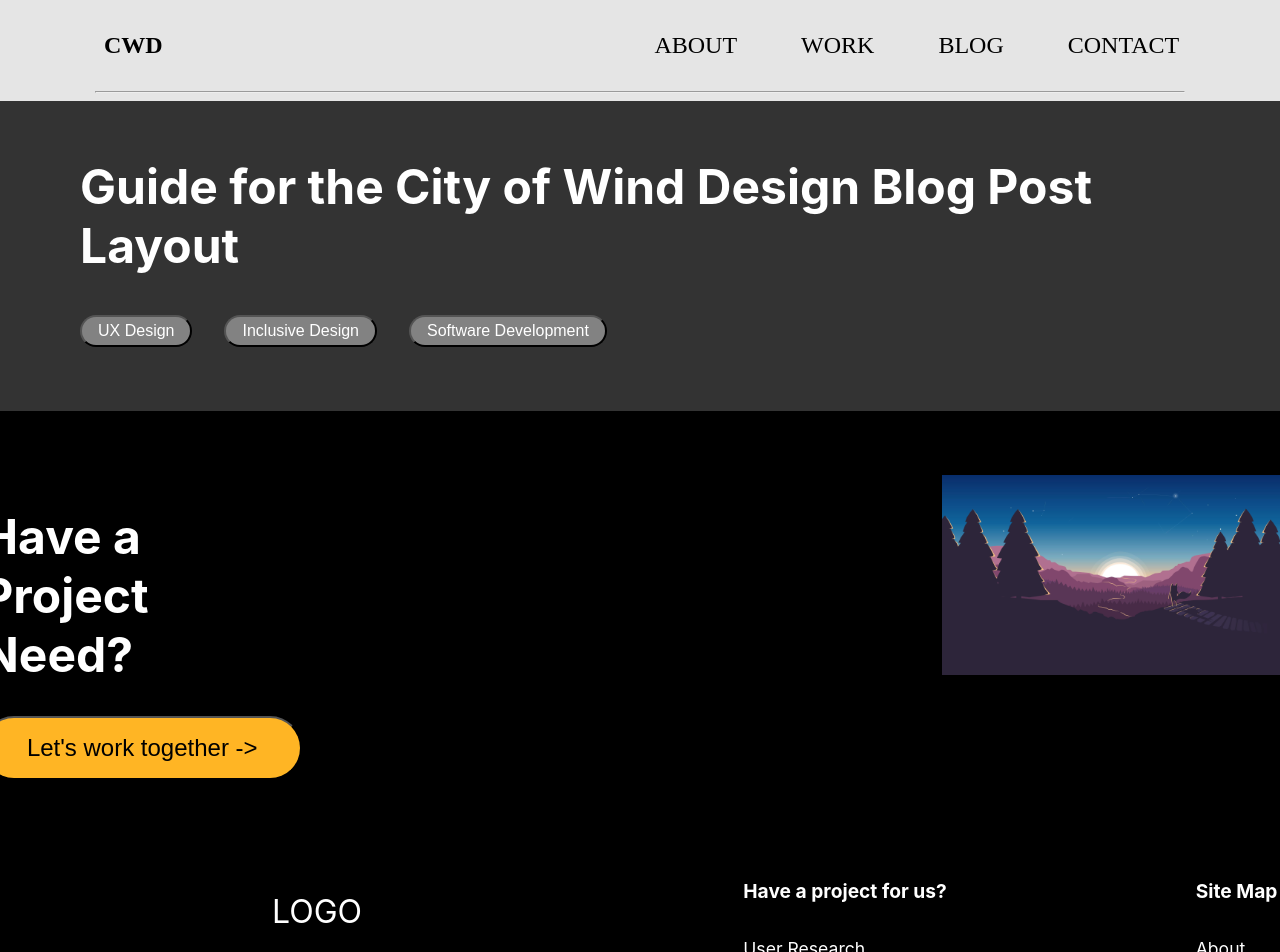
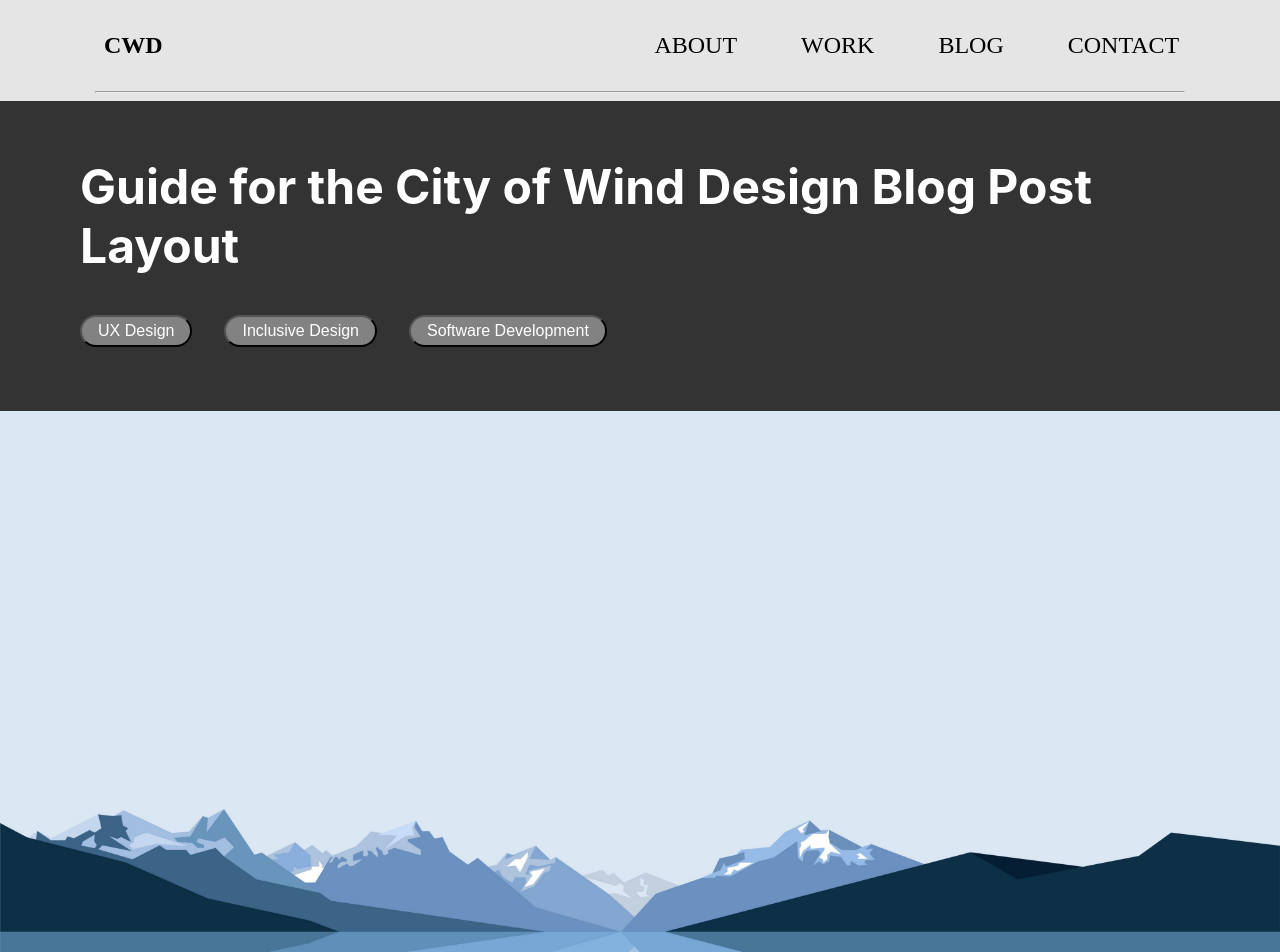
Before and after one commit to ltramos7/cwd-website-fe, a React (Create React App) app: page /blog/1 in a window 1280 px wide. Shown: the top 952 px of the page. Built offline with nearby package versions, Linux system fonts and the light colour scheme.

Commit message:
blog detail - main image set and styled

```diff
--- a/src/components/blog/blog-detail/index.jsx
+++ b/src/components/blog/blog-detail/index.jsx
@@ -41,6 +41,16 @@ class BlogDetail extends React.Component {
         )
     }
 
+    returnHeadImg = () => {
+        const blog = this.state.card
+
+        return(
+            <div className='blog-detail__main-image'>
+                <img src={require(`../blog-data/blog-images/${blog.mainImage}`)} placeholder='head image' />
+            </div>
+        )
+    }
+
     componentDidMount(){
         this.setBlogDetailState(this.props.history.location.pathname.split('/')[2])
     }
@@ -51,6 +61,8 @@ class BlogDetail extends React.Component {
 
                 { this.state.set ? this.returnHeadCard() : <p>Loading...</p>}
 
+                { this.state.set ? this.returnHeadImg() : null}
+
             </section>
         )
     }
--- a/src/scss/_blog-detail.scss
+++ b/src/scss/_blog-detail.scss
@@ -23,4 +23,12 @@
             font-size: 1rem;
         }
     }
+
+    &__main-image {
+
+        & > img {
+            width: 100%;
+            height: auto;
+        }
+    }
 }
```
